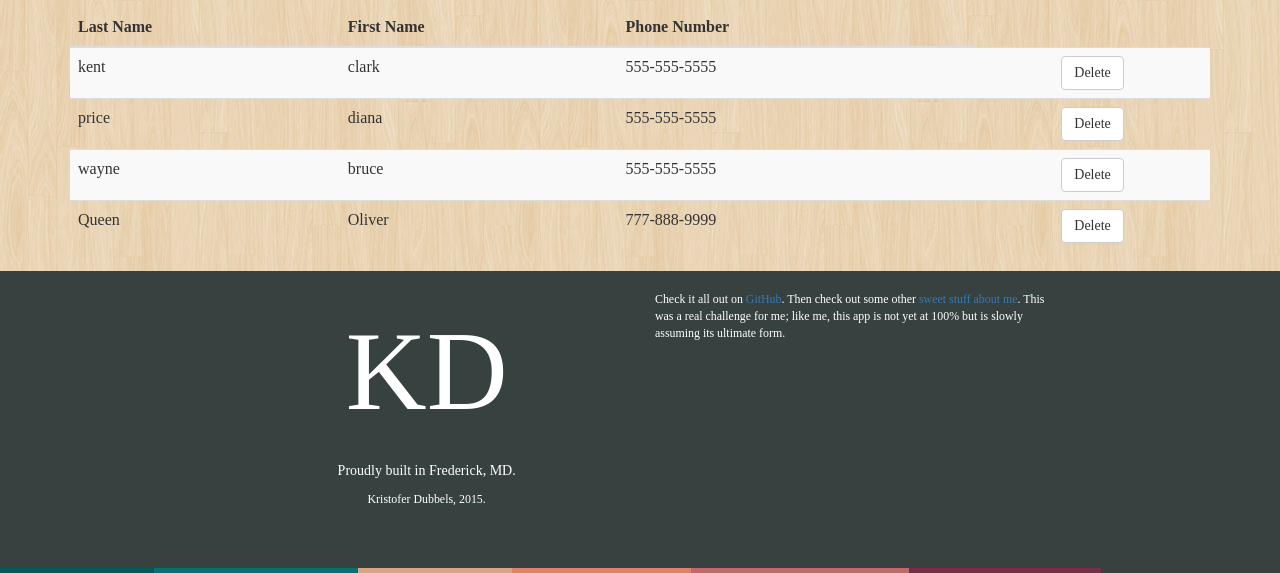
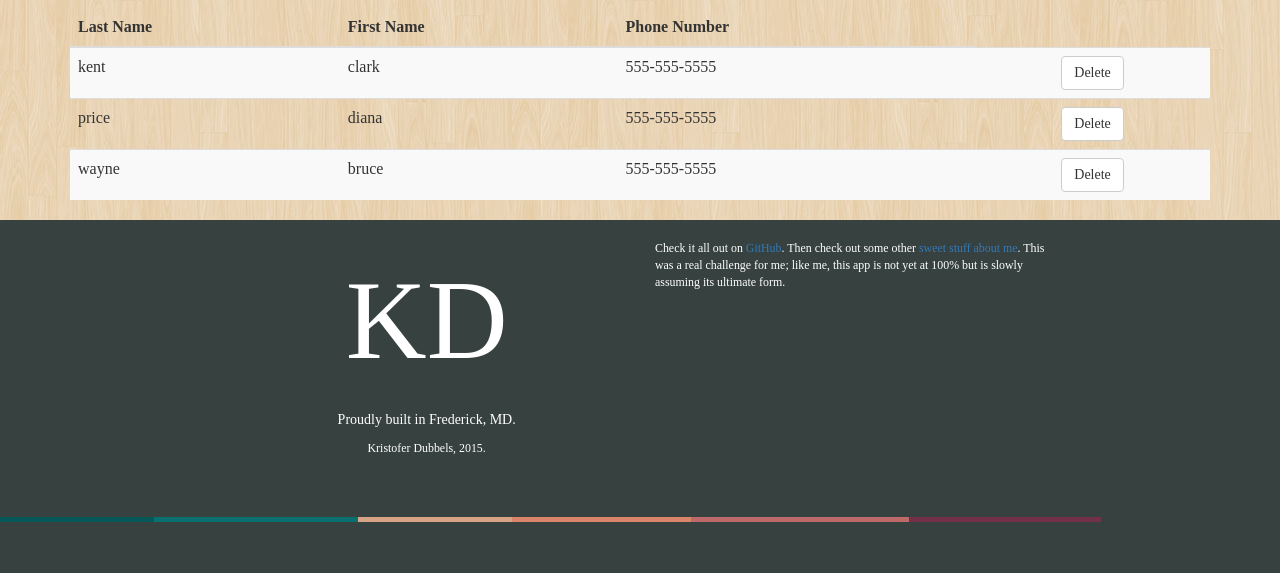
Before and after one commit to kdubbels/phone-book, a PHP site: page / in a window 1280 px wide. Shown: the part 344-917 px from the top of the page. After the commit the page ends 866 px from the top, so only its background shows below. Run offline with PHP 8.4, Linux system fonts and the light colour scheme; data comes from the database, SQL or seed files in the repository; some libraries are stand-ins or nearby versions.

Commit message:
Styling and stuff

```diff
--- a/public/index.php
+++ b/public/index.php
@@ -130,12 +130,7 @@ echo "<tr>";
             echo "</tr>";
         }
             ?>
-            <tr>
-                <td>Queen</td>
-                <td>Oliver</td>
-                <td>777-888-9999</td>
-                <td style='text-align:center;'><div class='deleteBtn customBtn'><button class='btn btn-default' type='submit'>Delete</button></div></td>
-            </tr>
+
         </tbody>
     </table>
     </div><!-- Boot table -->
```
